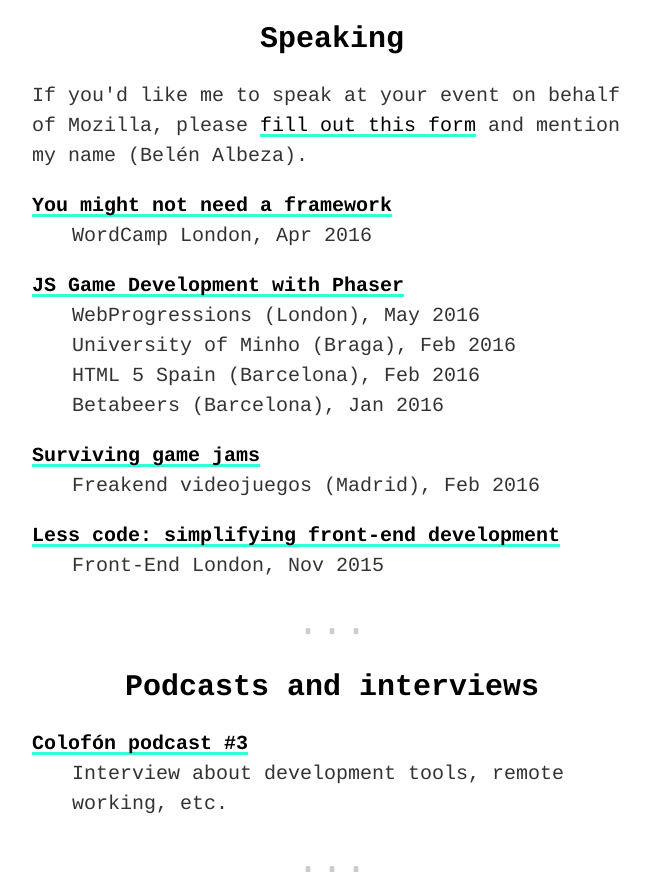
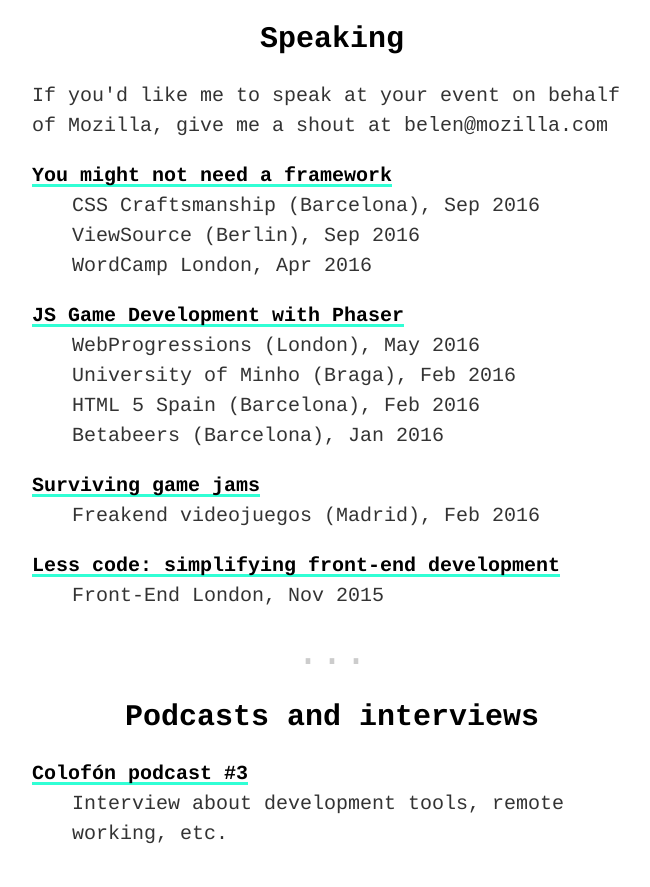
Before and after one commit to belen-albeza/mozilla, a plain HTML site: page index.html in a window 1280 px wide. Shown: the part 839-1726 px from the top of the page, without its empty margins (308-958 px from the left). Drawn offline with Linux system fonts and the light colour scheme.

Commit message:
update talks

```diff
--- a/index.html
+++ b/index.html
@@ -43,12 +43,13 @@
 
     <section>
         <h1>Speaking</h1>
-        <p>If you'd like me to speak at your event on behalf of Mozilla, please
-        <a href="https://bugzilla.mozilla.org/form.dev-engagement-event">
-            fill out this form</a> and mention my name (Belén Albeza).</p>
+        <p>If you'd like me to speak at your event on behalf of Mozilla, give me
+            a shout at <tt>belen@mozilla.com</tt></p>
         <dl>
             <dt><a href="http://belen-albeza.github.io/talk-frameworks/">
                 You might not need a framework</a></dt>
+            <dd>CSS Craftsmanship (Barcelona), Sep 2016</dd>
+            <dd>ViewSource (Berlin), Sep 2016</dd>
             <dd>WordCamp London, Apr 2016</dd>
 
             <dt><a href="http://belen-albeza.github.io/talk-js-gamedev">
@@ -146,7 +147,7 @@
     </section>
 
     <footer class="main-footer">
-        <p>Last updated on 8 Aug 2016.</p>
+        <p>Last updated on 26 Sep 2016.</p>
     </footer>
 </main>
 </div><!-- main wrapper -->
```
